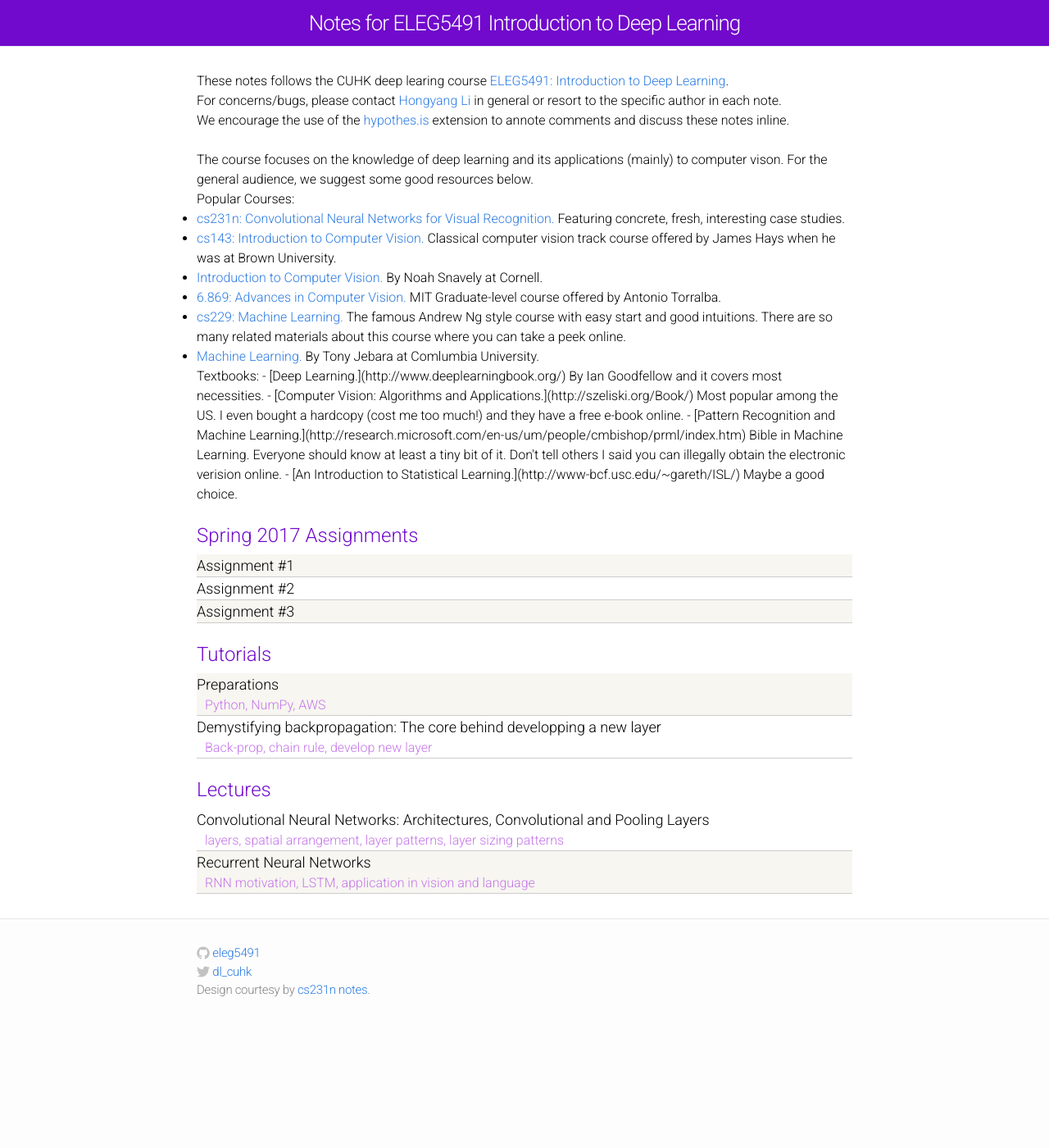
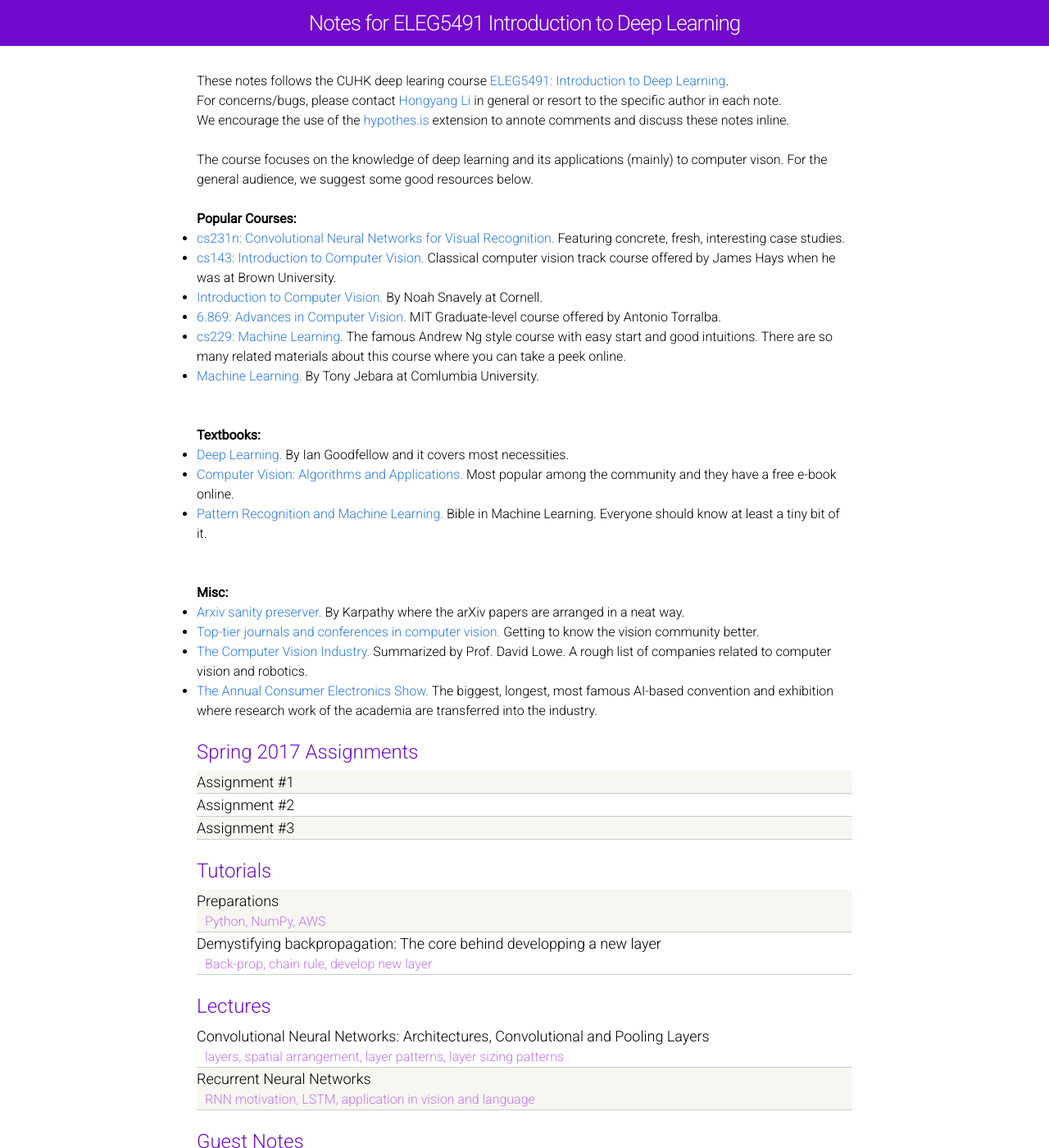
Before and after one commit to eleg5491/eleg5491.github.io, a Jekyll site: the page built from index.html, in a window 1280 px wide and 1400 px high. Shown: the whole window at 82% size. Built offline with Jekyll 4.4.1, drawn with Linux system fonts in a browser that asks for light colours.

Commit message:
update the index

```diff
--- a/index.html
+++ b/index.html
@@ -14,9 +14,8 @@ layout: default
   <br>
   The course focuses on the knowledge of deep learning and its applications (mainly) to computer vison. For the general audience, we suggest some good resources below.
 
-<br>
-<div>
-  Popular Courses:
+<br><br>
+  <b>Popular Courses:</b>
 <ul class="a">
   <li> <a href="http://cs231n.stanford.edu/">cs231n: Convolutional Neural Networks for Visual Recognition.</a>
   Featuring concrete, fresh, interesting case studies.</li>
@@ -32,15 +31,34 @@ layout: default
   By Tony Jebara at Comlumbia University.</li>
 
 </ul>
-</div>
 
-Textbooks:
+<br><br>
+<b>Textbooks:</b>
+<ul class="a">
+  <li> <a href="http://www.deeplearningbook.org/">Deep Learning.</a>
+  By Ian Goodfellow and it covers most necessities.</li>
+  <li> <a href="http://szeliski.org/Book/">Computer Vision: Algorithms and Applications.</a>
+  Most popular among the community and they have a free e-book online.</li>
+  <li> <a href="http://research.microsoft.com/en-us/um/people/cmbishop/prml/index.htm">Pattern Recognition and Machine Learning.</a>
+  Bible in Machine Learning. Everyone should know at least a tiny bit of it.</li>
+</ul>
 
-- [Deep Learning.](http://www.deeplearningbook.org/) By Ian Goodfellow and it covers most necessities.
-- [Computer Vision: Algorithms and Applications.](http://szeliski.org/Book/) Most popular among the US. I even bought a hardcopy (cost me too much!) and they have a free e-book online.
+<br><br>
+<b>Misc:</b>
+<ul class="a">
+  <li> <a href="http://www.arxiv-sanity.com/">Arxiv sanity preserver.</a>
+  By Karpathy where the arXiv papers are arranged in a neat way.</li>
 
-- [Pattern Recognition and Machine Learning.](http://research.microsoft.com/en-us/um/people/cmbishop/prml/index.htm) Bible in Machine Learning. Everyone should know at least a tiny bit of it. Don't tell others I said you can illegally obtain the electronic verision online.
-- [An Introduction to Statistical Learning.](http://www-bcf.usc.edu/~gareth/ISL/) Maybe a good choice.
+  <li> <a href="http://www.ee.cuhk.edu.hk/~yangli/community/trans_conf.html">Top-tier journals and conferences in computer vision.</a>
+  Getting to know the vision community better.</li>
+
+  <li> <a href="http://www.cs.ubc.ca/~lowe/vision.html">The Computer Vision Industry.</a>
+  Summarized by Prof. David Lowe. A rough list of companies related to computer vision and robotics.</li>
+
+  <li> <a href="http://www.ces.tech/">The Annual Consumer Electronics Show.</a>
+  The biggest, longest, most famous AI-based convention and exhibition where research work of the academia are transferred into the industry.</li>
+
+</ul>
 
 </div>
 
@@ -110,5 +128,7 @@ Textbooks:
       </div>
     </div>
 
+    <div class="module-header">Guest Notes</div>
+
   </div>
 </div>
```
